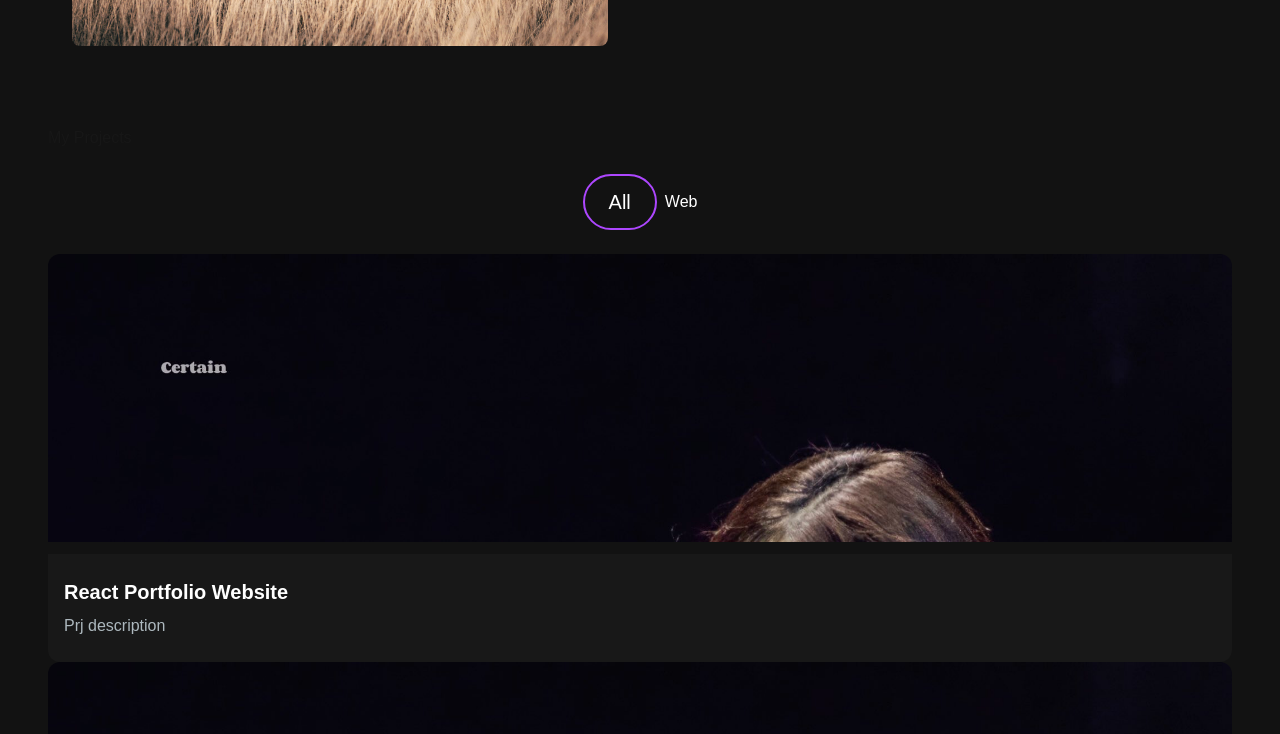
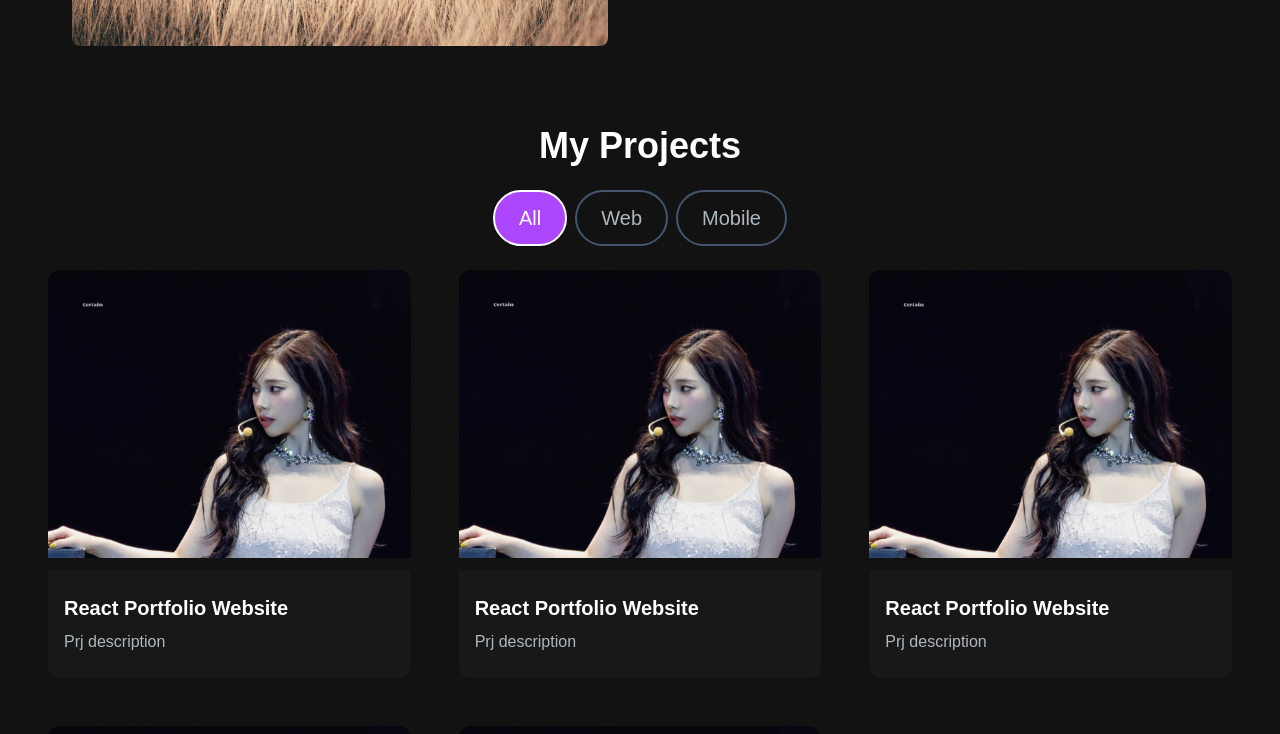
Before and after one commit to honambsn/UI-practice, a Next.js app in the folder My Portfolio/portfolio/: page / in a window 1280 px wide. Shown: the part 1420-2154 px from the top of the page. Built offline with nearby package versions, Linux system fonts and the light colour scheme.

Commit message:
chore: add prjsection

```diff
--- /dev/null
+++ b/My Portfolio/portfolio/app/components/ProjectTag.tsx
@@ -0,0 +1,21 @@
+import React from 'react'
+
+type ProjectTagProps = {
+    name: string;
+    onClick: (name: string) => void;
+    isSelected: boolean;
+};
+
+const ProjectTag = ({name, onClick, isSelected} : ProjectTagProps) => {
+    const buttonStyles = isSelected
+    ? "text-white bg-purple-500"
+    : "text-[#adb7be] border-slate-600 hover:border-white"
+    return (
+        <button className={`${buttonStyles} rounded-full border-2 px-6 py-3 text-xl cursor-pointer`} onClick={() => onClick(name)}
+        >
+            {name}
+        </button>
+    )
+}
+
+export default ProjectTag
--- a/My Portfolio/portfolio/app/components/ProjectsSection.tsx
+++ b/My Portfolio/portfolio/app/components/ProjectsSection.tsx
@@ -1,13 +1,26 @@
-import React from 'react'
+"use client";
+
+import React, {useState} from 'react'
 import ProjectCard from "./ProjectCard";
+import ProjectTag from './ProjectTag';
 
-const projectsData = [
+type Project = {
+  id: number;
+  title: string;
+  description: string;
+  image: string;
+  tag: string[];
+  gitUrl: string;
+  previewUrl: string;
+};
+
+const projectsData: Project[] = [
     {
         id: 1,
         title: "React Portfolio Website",
         description: "Prj description",
         image: "/images/projects/1.jpeg",
-        tag: ["All", "Web"],
+        tag: ["Web"],
         gitUrl: "/",
         previewUrl: "/",
     },
@@ -16,7 +29,7 @@ const projectsData = [
         title: "React Portfolio Website",
         description: "Prj description",
         image: "/images/projects/1.jpeg",
-        tag: ["All", "Web"],
+        tag: ["Mobile"],
         gitUrl: "/",
         previewUrl: "/",
     },
@@ -25,7 +38,7 @@ const projectsData = [
         title: "React Portfolio Website",
         description: "Prj description",
         image: "/images/projects/1.jpeg",
-        tag: ["All", "Web"],
+        tag: ["Web"],
         gitUrl: "/",
         previewUrl: "/",
     },
@@ -35,7 +48,7 @@ const projectsData = [
         title: "React Portfolio Website",
         description: "Prj description",
         image: "/images/projects/1.jpeg",
-        tag: ["All", "Web"],
+        tag: ["Mobile"],
         gitUrl: "/",
         previewUrl: "/",
     },
@@ -44,24 +57,41 @@ const projectsData = [
         title: "React Portfolio Website",
         description: "Prj description",
         image: "/images/projects/1.jpeg",
-        tag: ["All", "Web"],
+        tag: ["Web"],
         gitUrl: "/",
         previewUrl: "/",
     },
 ]
 
 const ProjectsSection = () => {
+
+    const [tag, setTag] = useState<string>("All");
+
+    const handleTagChange = (newTag: string) => {
+        setTag(newTag);
+    };
+
+    const filteredProjects =
+        tag === "All"
+        ? projectsData
+        : projectsData.filter((project) => project.tag.includes(tag));
+
   return (
     <>
-        <h2>My Projects</h2>
+        <h2 className='text-center text-4xl font-bold text-white'>
+            My Projects
+        </h2>
 
         <div className='text-white flex flex-row justify-center items-center gap-2 py-6'>
-            <button className='rounded-full border-2 border-purple-500 px-6 py-3 text-xl cursor-pointer'>All</button>
-            <button>Web</button>
+            <ProjectTag onClick={handleTagChange} name="All" isSelected={tag === "All"}/>
+
+            <ProjectTag onClick={handleTagChange} name="Web" isSelected={tag === "Web"}/>
+
+            <ProjectTag onClick={handleTagChange} name="Mobile" isSelected={tag === "Mobile"}/>
         </div>
 
-        <div>
-            {projectsData.map((project) => <ProjectCard key={project.id} title={project.title} description={project.description} imgUrl={project.image} gitUrl={project.gitUrl} previewUrl={project.previewUrl} />)}
+        <div className='grid md:grid-cols-3 gap-8 md:gap-12'>
+            {filteredProjects.map((project) => <ProjectCard key={project.id} title={project.title} description={project.description} imgUrl={project.image} gitUrl={project.gitUrl} previewUrl={project.previewUrl} />)}
         </div>
     </>
   )
```
